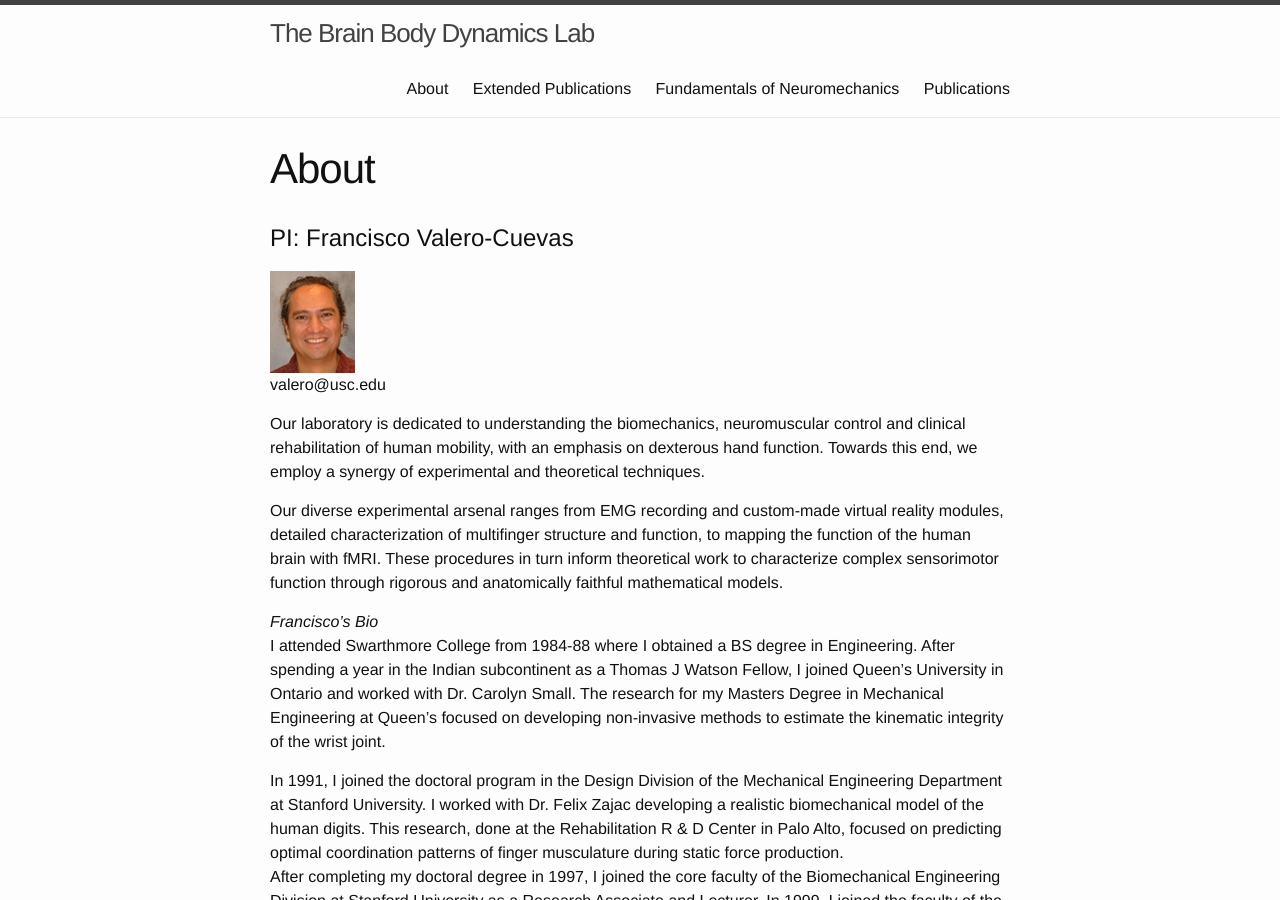
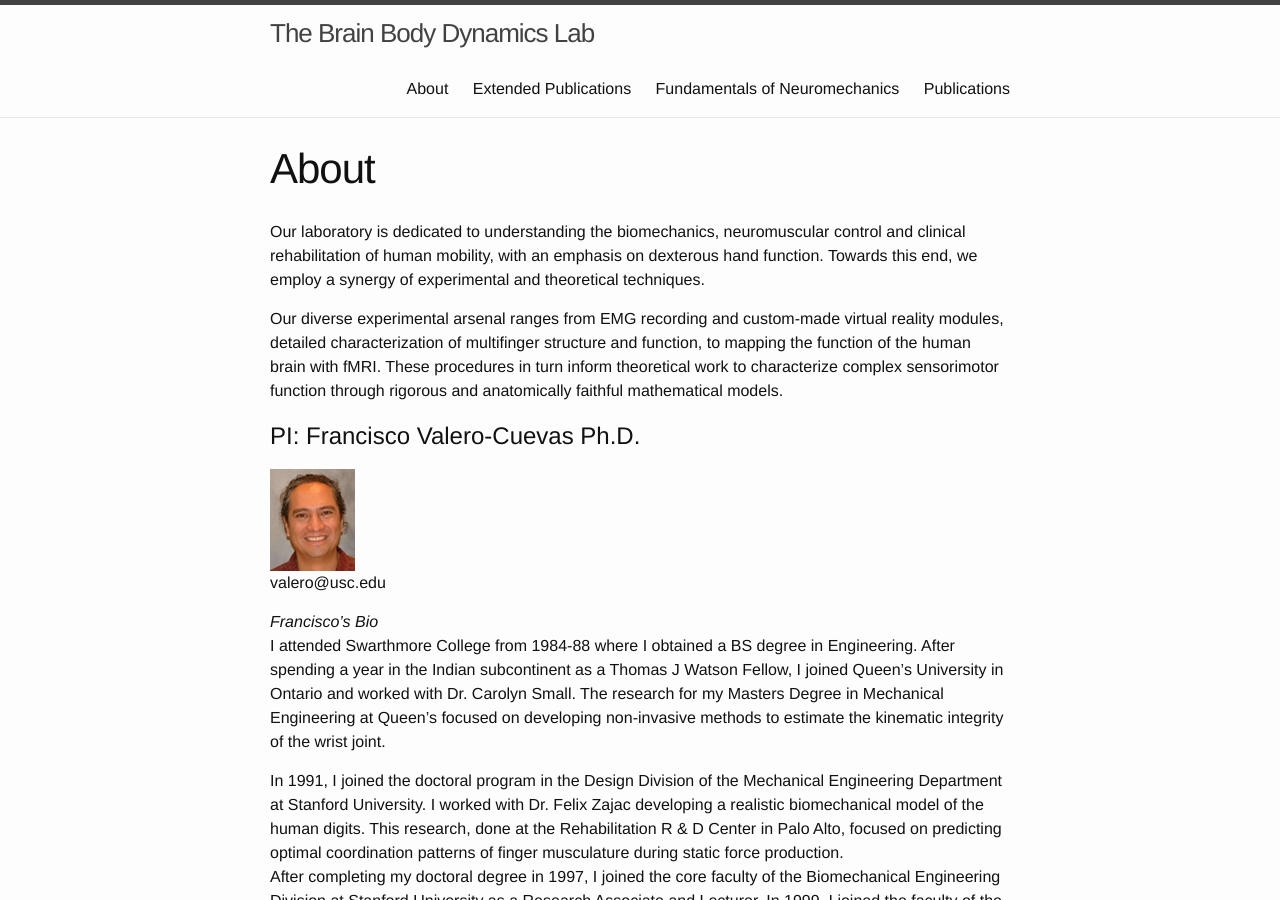
Before and after one commit to usc-bbdl/usc-bbdl.github.io, a Jekyll site: the page built from about.md, in a window 1280 px wide and 900 px high. Built offline with Jekyll 4.4.1, drawn with Linux system fonts in a browser that asks for light colours.

Commit message:
swap intro with fco bio

```diff
--- a/about.md
+++ b/about.md
@@ -5,14 +5,14 @@ permalink: /about/
 menu: main
 ---
 
-# PI: Francisco Valero-Cuevas
-<img src="https://valerolab.org/Photos/francisco.jpg">
-valero@usc.edu
-
 
 Our laboratory is dedicated to understanding the biomechanics, neuromuscular control and clinical rehabilitation of human mobility, with an emphasis on dexterous hand function. Towards this end, we employ a synergy of experimental and theoretical techniques.
 
 Our diverse experimental arsenal ranges from EMG recording and custom-made virtual reality modules, detailed characterization of multifinger structure and function, to mapping the function of the human brain with fMRI. These procedures in turn inform theoretical work to characterize complex sensorimotor function through rigorous and anatomically faithful mathematical models.
+
+# PI: Francisco Valero-Cuevas Ph.D.
+<img src="https://valerolab.org/Photos/francisco.jpg">
+valero@usc.edu
 
 *Francisco's Bio*
 I attended Swarthmore College from 1984-88 where I obtained a BS degree in Engineering. After spending a year in the Indian subcontinent as a Thomas J Watson Fellow, I joined Queen's University in Ontario and worked with Dr. Carolyn Small. The research for my Masters Degree in Mechanical Engineering at Queen's focused on developing non-invasive methods to estimate the kinematic integrity of the wrist joint.
```
